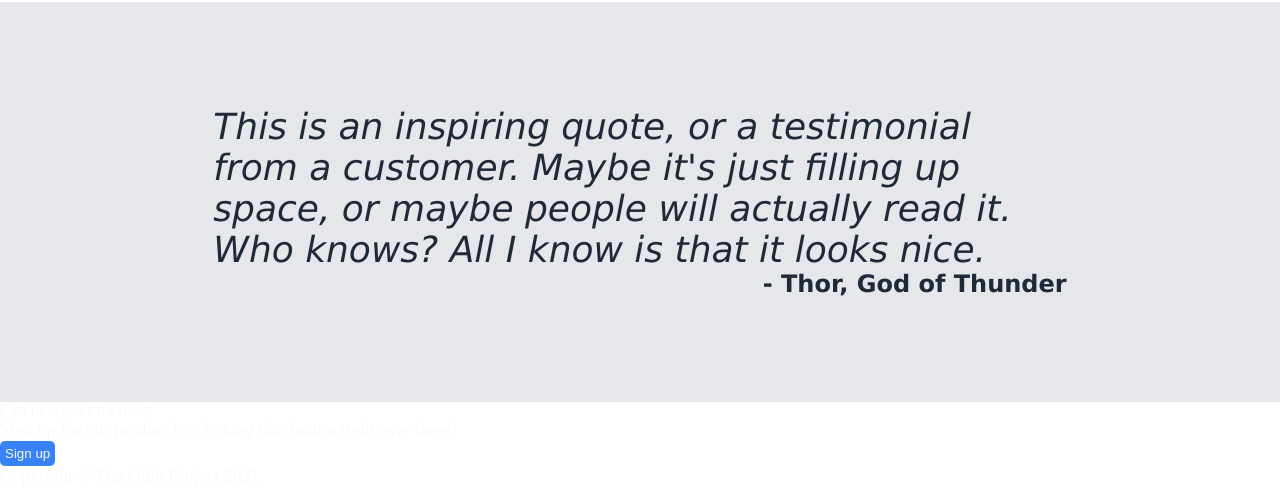
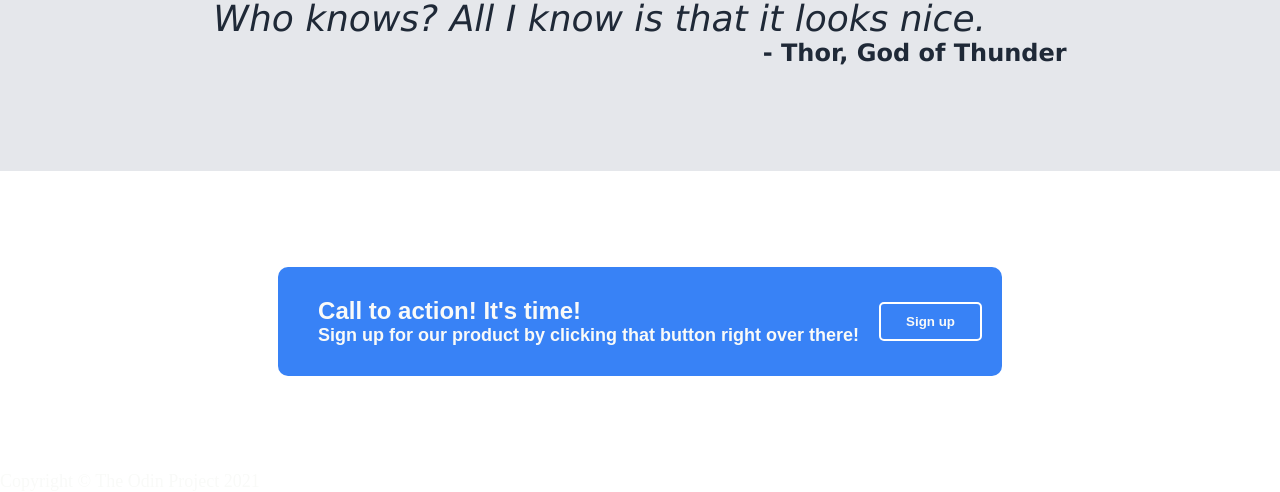
Before and after one commit to BobbyDaFish/landing-page-assignment, a plain HTML site: page index.html in a window 1280 px wide. Shown: the part 1345-1837 px from the top of the page. Drawn offline with Linux system fonts and the light colour scheme.

Commit message:
Add styles to cta and fix hero image alignment

```diff
--- a/index.html
+++ b/index.html
@@ -64,12 +64,19 @@
         </div>
         <div class="side-spacer"></div>
     </div>
-    <div class="cta-cont">
-        <div class="cta">
-            <div class="cta-main">Call to action! It's time!</div>
-            <div class="text">Sign up for our product by clicking that button right over there!</div>
-            <button class="cta-button">Sign up</button>
+    <div class="cont">
+        <div class="side-spacer"></div>
+        <div class="cta-cont">
+            <div class="cta">
+                <div class="cta-text">
+                    Call to action! It's time!
+                    <div class="text">Sign up for our product by clicking that button right over there!</div>
+
+                </div>
+                <div class="cta-button"><button>Sign up</button></div>
+            </div>
         </div>
+        <div class="side-spacer"></div>
     </div>
     <div class="footer text">
         Copyright © The Odin Project 2021
--- a/style.css
+++ b/style.css
@@ -21,9 +21,11 @@ a{
 button{
     background-color: #3882F6;
     border-radius: 5px;
-    padding: 5px;
-    border: inherit;
+    padding: 10px 25px;
+    border: 2px white solid;
     color: #F9FAF8;
+    font-weight: bold;
+    flex: 1 0 0;
 }
 .quote{
     background-color: #E5E7EB;
@@ -63,8 +65,10 @@ button{
     max-width: 1000px;
 }
 .hero-left{
+    flex: 1;
     max-width: 500px;
     margin: 0px 15px 15px 0px;
+    border: none;
 }
 .hero-text{
     font-size: 48px;
@@ -78,6 +82,7 @@ button{
 .hero-image{
     width: 400px;
     height: 250px;
+    margin: 0px auto;
 }
 
 .main-cont{
@@ -138,14 +143,38 @@ button{
     font-weight:bold;
     font-style: normal;
     font-size: 24px;
-
+    align-items: center;
+    justify-content: center;
 }
-
 .cta-cont{
-
+    flex: 4;
+    display: flex;
+    flex-direction: column;
+    min-height: 300px;
+    align-items: center;
+    justify-content: center;
 }
 .cta{
 
+    display: flex;
+    flex-wrap: wrap;
+    font-family: Arial, Helvetica, sans-serif;
+    font-weight: bold;
+    font-size: 24px;
+    background-color:#3882F6;
+    border-radius: 10px;
+    padding: 15px 20px;
+}
+.cta-text{
+    display: flex;
+    flex-direction: column;
+    padding: 15px 20px;
+}
+.cta-button{
+    display: flex;
+    flex: 1 0 0;
+    align-items: center;
+    border-radius: 10px;
 }
 .footer{
 
```
